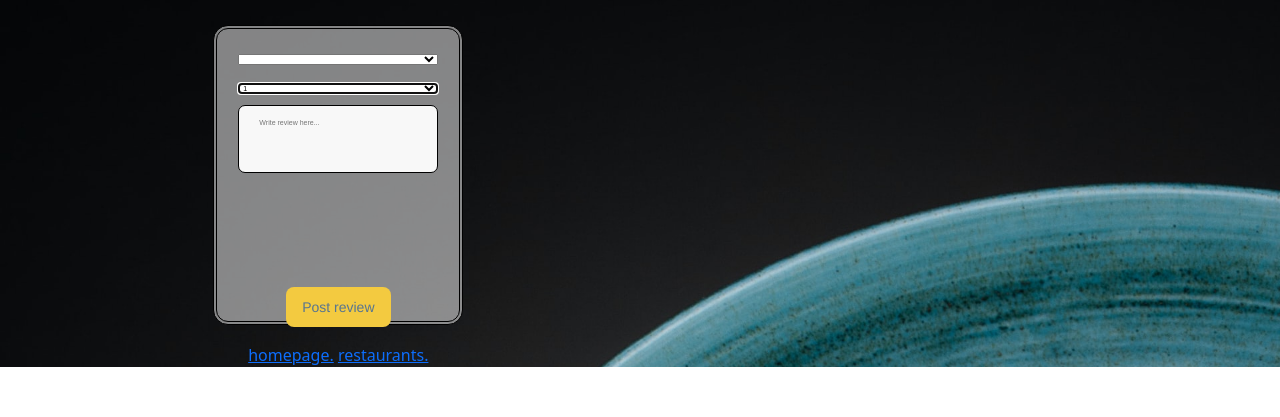
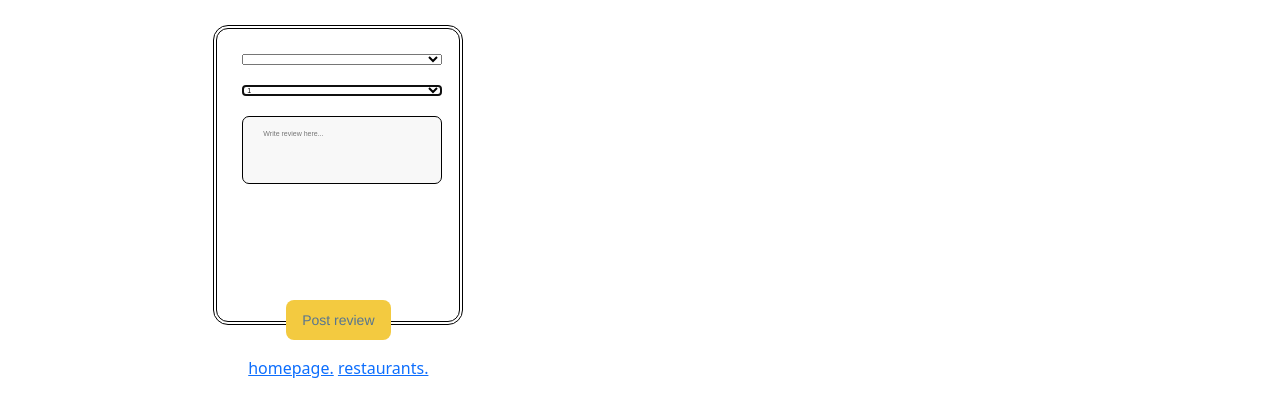
Before and after one commit to sarastevens123/hackbright_project, a Flask app: page /restaurant-rating in a window 1280 px wide. Shown: the top 417 px of the page. Run offline with Flask 2, Linux system fonts and the light colour scheme; the visitor is signed in with stand-in values (Sample User, id 1); data that the repository does not hold is empty.

Commit message:
changed margin on input boxes

```diff
--- a/static/stylesheet.css
+++ b/static/stylesheet.css
@@ -210,7 +210,8 @@ h1 {
   font-size: 7px;
   color: black;
   width: 200px;
-  height:auto
+  height:auto;
+  margin: 10px
 }
 
 
--- a/templates/restaurant-rating-form.html
+++ b/templates/restaurant-rating-form.html
@@ -1,15 +1,16 @@
 {% extends 'base.html' %}
 {% block content %}
-<body class="text-center">
-    <div id="right-col">
+<body class="right-col">
+
     <div class="row">
     <div class="col-md-12">
     <div class="col-md-8" style="display: inline-block;">
+
     <form action="/restaurant-rating" class="form-signin" id="rating-forms" methods="POST">
 
 
 
-                        <select style="margin:8px auto;" name="restaurant" class="input">
+        <select name="restaurant" class="input">
             {% for restaurant in restaurants %}
 
             {% if restaurant.restaurant_id == restaurant_id %}
@@ -49,6 +50,6 @@
     </div>
     </div>
     </div>
-    </div>
+
 </body>
 {% endblock %}
```
Also changed, not shown: templates/restaurant-home.html (+3 -15 lines). Lines whose indentation alone changed are shown as unchanged.
